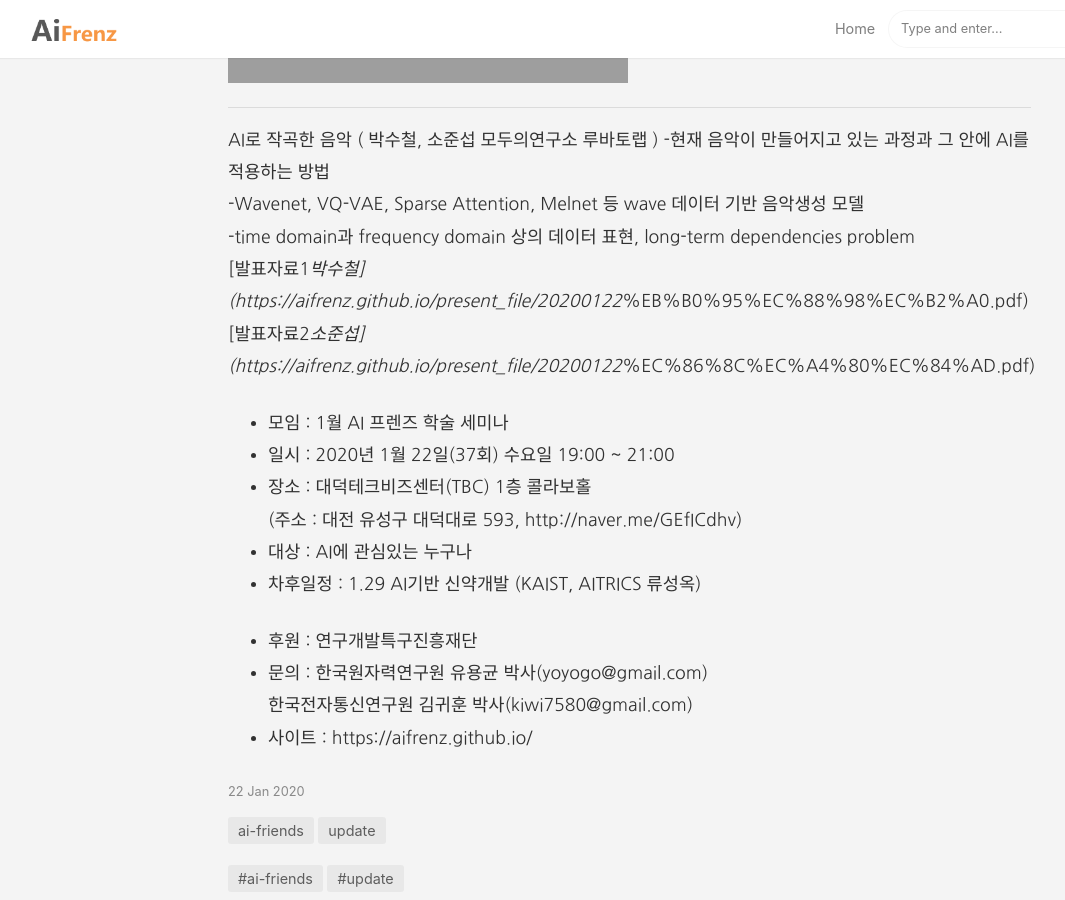
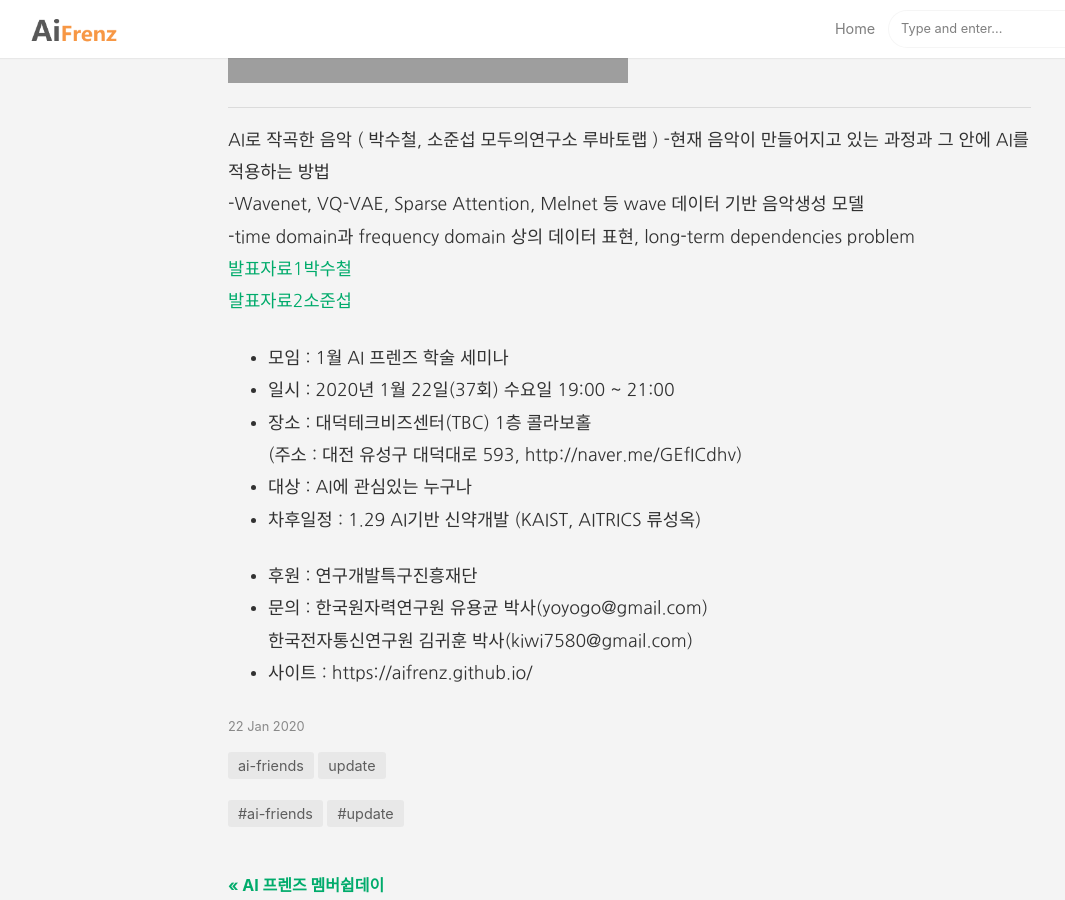
Before and after one commit to aifrenz/aifrenz.github.io, a Jekyll site: the page built from _posts/2020-01-22-37th-seminar.markdown, in a window 1280 px wide and 900 px high, scrolled down 553 px. Shown: the whole window, without its empty margins (57-1122 px from the left). Built offline with Jekyll 4.4.1, drawn with Linux system fonts in a browser that asks for light colours; comment, search, counter and statistics services are not loaded.

Commit message:
Update 2020-01-22-37th-seminar.markdown

```diff
--- a/_posts/2020-01-22-37th-seminar.markdown
+++ b/_posts/2020-01-22-37th-seminar.markdown
@@ -15,8 +15,8 @@
 -현재 음악이 만들어지고 있는 과정과 그 안에 AI를 적용하는 방법
 -Wavenet, VQ-VAE, Sparse Attention, Melnet 등 wave 데이터 기반 음악생성 모델
 -time domain과 frequency domain 상의 데이터 표현, long-term dependencies problem
-[발표자료1_박수철]({{ "/present_file/20200122_박수철.pdf" | absolute_url }})
-[발표자료2_소준섭]({{ "/present_file/20200122_소준섭.pdf" | absolute_url }})
+[발표자료1박수철]({{ "/present_file/20200122_박수철.pdf" | absolute_url }})
+[발표자료2소준섭]({{ "/present_file/20200122_소준섭.pdf" | absolute_url }})
 
 
 
```
